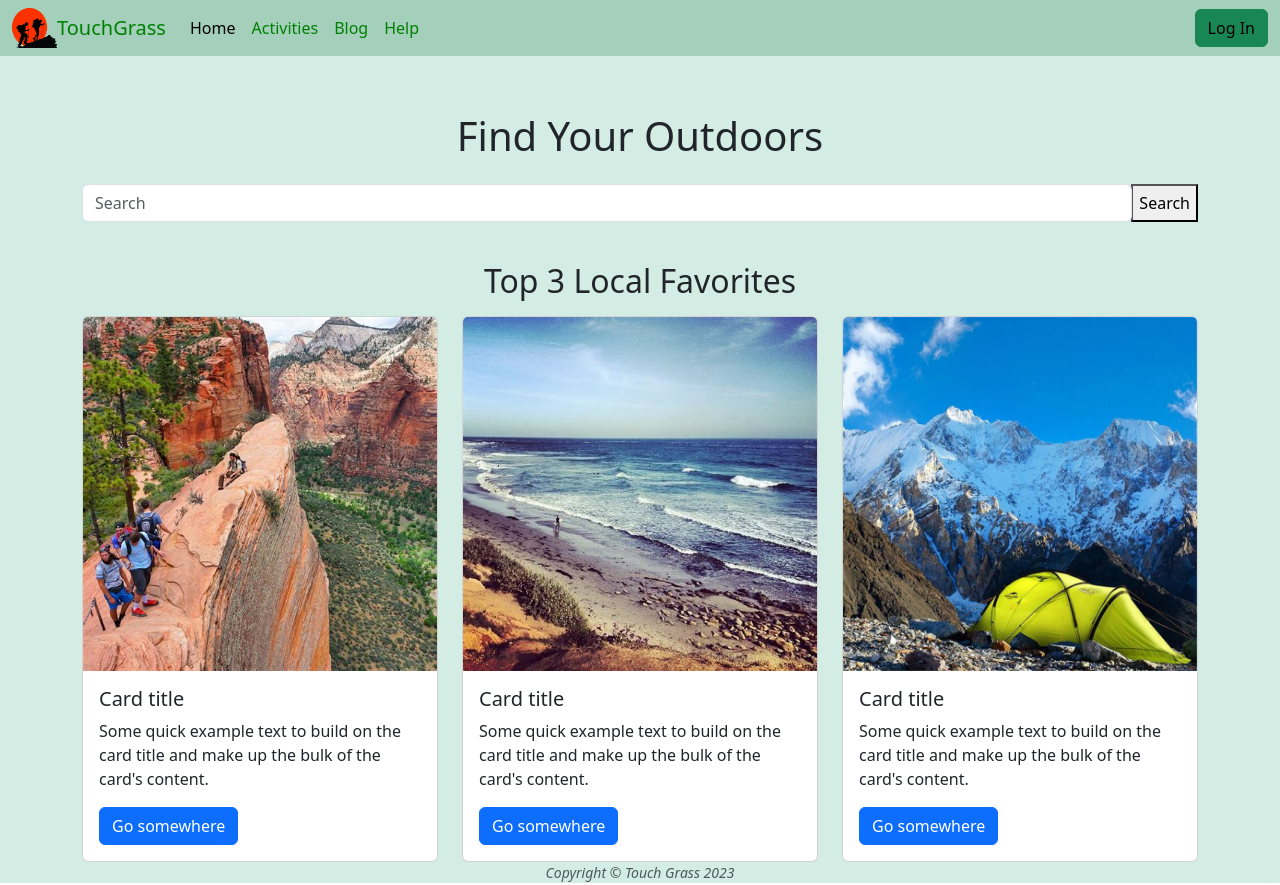
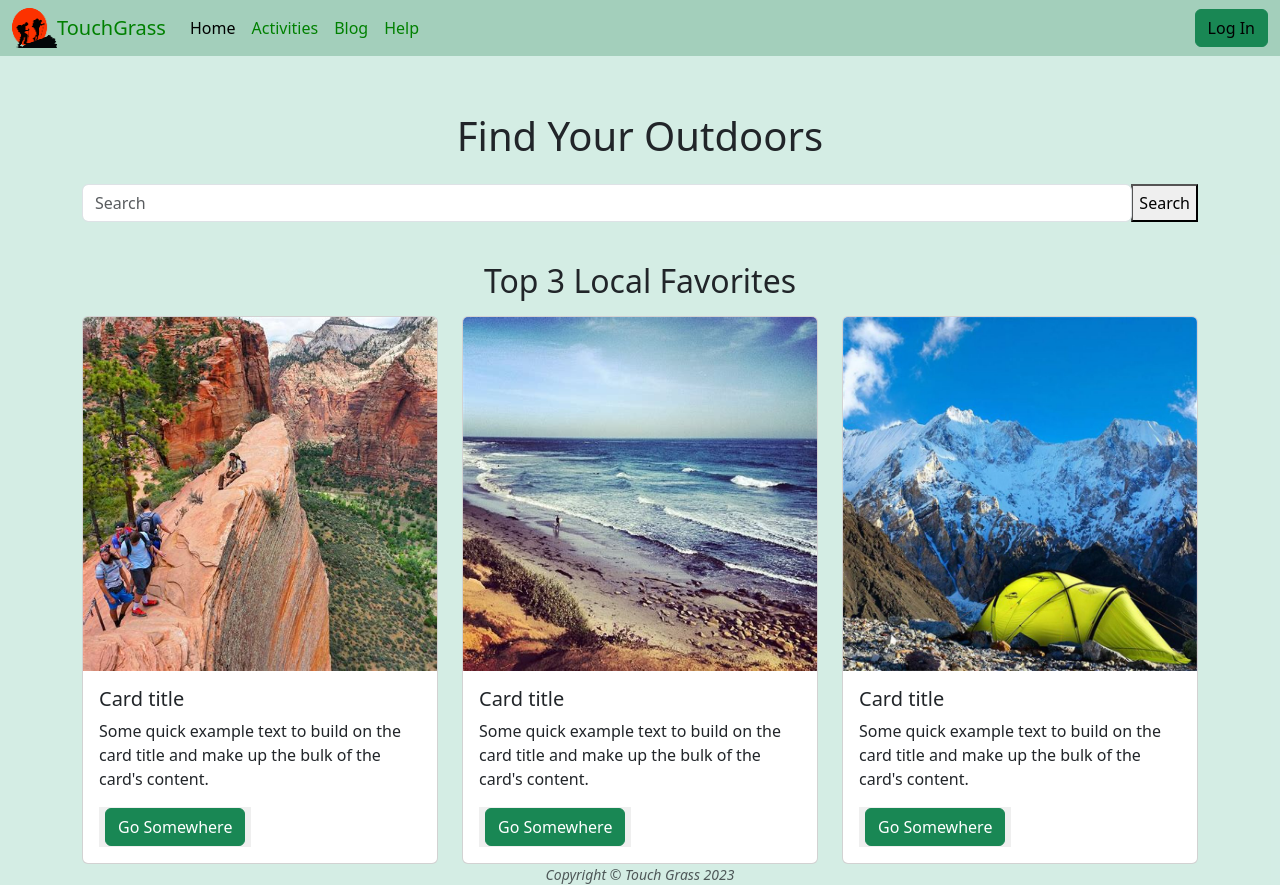
Before and after one commit to COMPE561GROUP2/gui, a React (Create React App) app: page /home in a window 1280 px wide. Built offline with nearby package versions, Linux system fonts and the light colour scheme.

Commit message:
Updated all the buttons to go somwhere

```diff
--- a/src/pages/Activities.js
+++ b/src/pages/Activities.js
@@ -92,8 +92,10 @@ const Activities = () => {
                     Some quick example text to build on the card title and make
                     up the bulk of the card's content.
                   </p>
-                  <button href="#" className="btn btn-success">
-                    Go somewhere
+                  <button style={{border: 'none'}}>
+                    <NavLink to="/Locate_activity"  className="btn btn-success">
+                    Go Somewhere
+                    </NavLink>
                   </button>
                   <br /> <br />
                   <iframe
@@ -127,8 +129,10 @@ const Activities = () => {
                     Some quick example text to build on the card title and make
                     up the bulk of the card's content.
                   </p>
-                  <button href="#" className="btn btn-success">
-                    Go somewhere
+                  <button style={{border: 'none'}}>
+                    <NavLink to="/Locate_activity"  className="btn btn-success">
+                    Go Somewhere
+                    </NavLink>
                   </button>
                   <br /> <br />
                   <iframe
--- a/src/pages/Home.js
+++ b/src/pages/Home.js
@@ -1,3 +1,4 @@
+import { NavLink } from "react-router-dom";
 import images from "../assets/assets.js";
 
 const Home = () => {
@@ -52,8 +53,10 @@ const Home = () => {
                     Some quick example text to build on the card title and make
                     up the bulk of the card's content.
                   </p>
-                  <button href="#" className="btn btn-primary">
-                    Go somewhere
+                  <button style={{border: 'none'}}>
+                    <NavLink to="/Locate_activity"  className="btn btn-success">
+                    Go Somewhere
+                    </NavLink>
                   </button>
                 </div>
               </div>
@@ -67,8 +70,10 @@ const Home = () => {
                     Some quick example text to build on the card title and make
                     up the bulk of the card's content.
                   </p>
-                  <button href="#" className="btn btn-primary">
-                    Go somewhere
+                  <button style={{border: 'none'}}>
+                    <NavLink to="/Locate_activity"  className="btn btn-success">
+                    Go Somewhere
+                    </NavLink>
                   </button>
                 </div>
               </div>
@@ -82,8 +87,10 @@ const Home = () => {
                     Some quick example text to build on the card title and make
                     up the bulk of the card's content.
                   </p>
-                  <button href="#" className="btn btn-primary">
-                    Go somewhere
+                  <button style={{border: 'none'}}>
+                    <NavLink to="/Locate_activity"  className="btn btn-success">
+                    Go Somewhere
+                    </NavLink>
                   </button>
                 </div>
               </div>
--- a/src/pages/Locate_activity.js
+++ b/src/pages/Locate_activity.js
@@ -46,7 +46,7 @@ const LocatePage = () => {
         <section>
             <div className="container-fluid rounded pt-5">
               <div className="card bg-dark text-white w-50 mx-auto">
-              <img src={images.surf1} class="card-img-rounded-0" alt="..." style={{height:400}}/>
+              <img src={images.surf1} class="card-img-rounded-0" alt="..." style={{height:380}}/>
               <div className="card-img-overlay">
                   <h1 className="card-title">{activity.name}'s activity</h1>
                   <p className="card-text">This is a wider card with supporting text below as a natural lead-in to additional content. This content is a little bit longer.</p>
@@ -56,20 +56,31 @@ const LocatePage = () => {
               <div className="card-header w-100 mx-auto">
                 <ul className="nav nav-tabs card-header-tabs">
                   <li className="nav-item">
-                    <a className="nav-link active" aria-current="true" href="#">Description</a>
+                    <a className="nav-link active" aria-current="true" data-bs-toggle="tab" href="#Description">Description</a>
                   </li>
                   <li className="nav-item">
-                    <a className="nav-link" href="#">Waypoints</a>
+                    <a className="nav-link" data-bs-toggle="tab" href="#Waypoint">Waypoints</a>
                   </li>
                   <li className="nav-item">
-                    <a className="nav-link" href="#" tabindex="-1" aria-disabled="true">Conditions</a>
+                    <a className="nav-link" data-bs-toggle="tab" href="#Conditions">Conditions</a>
                   </li>
                 </ul>
                 </div>
-                <div className="card-body" style={{height:400}}>
-                  <h5 className="card-title">Special title treatment</h5>
+                <form class="card-body tab-content" style={{height:400}}>
+                <div class="tab-pane active" id="Description">
+                    <p class="card-text">Brief summary here about the activity</p>
+                </div>
+                <div class="tab-pane" id="Waypoint">
+                    <p class=" card-text">Brief summary here about the activity's waypoint or map informations</p>
+                </div>
+                <div class="tab-pane" id="Conditions">
+                    <p class=" card-text">Brief summary here about the activity's weather</p>
+                </div>
+            </form>
+                {/* <form className="card-body tab-content" style={{height:400}}>
+                  <h5 className="card-title">Brief summary here about the activity</h5>
                   <p className="card-text">With supporting text below as a natural lead-in to additional content.</p>
-                </div>
+                </form> */}
               </div>
               </div>
             </div>
```
